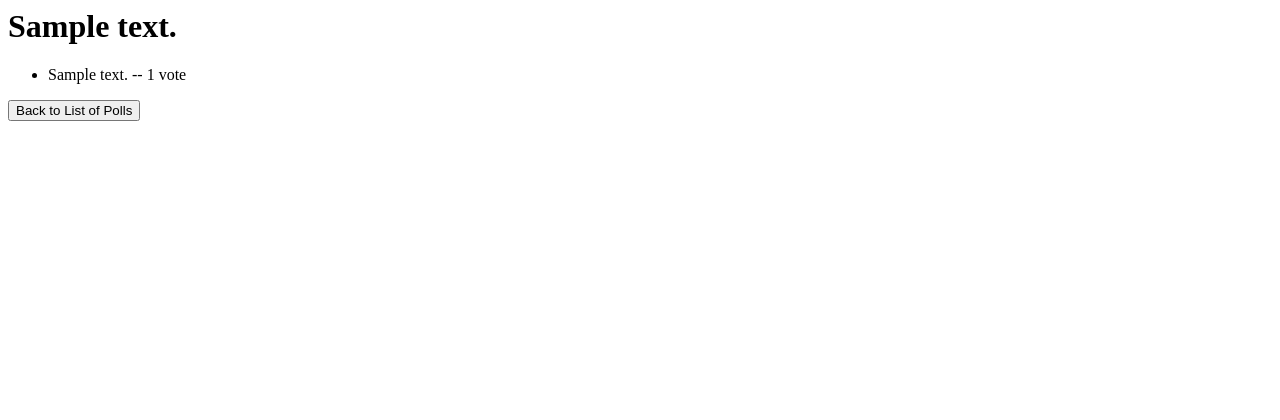
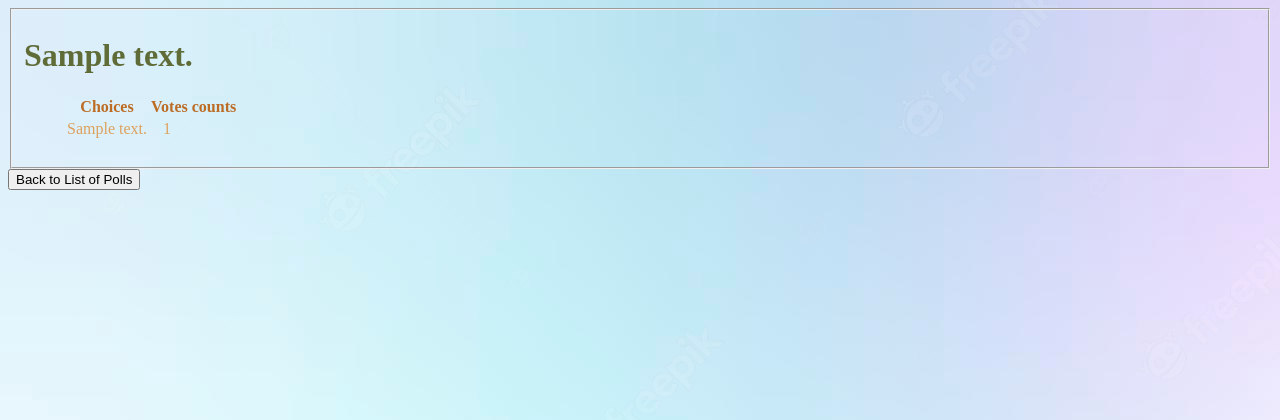
Before and after one commit to dzptahh/ku-polls, a Django app: page /polls/1/results/ in a window 1280 px wide. Shown: the top 420 px of the page. Run offline with Django 4.2, Linux system fonts and the light colour scheme; tables that the repository leaves empty hold one stand-in row (values such as "Sample post").

Commit message:
get better page

```diff
--- a/polls/models.py
+++ b/polls/models.py
@@ -1,5 +1,3 @@
-from django.db import models
-
 # Create your models here.
 import datetime
 from django.db import models
@@ -20,7 +18,7 @@ class Question(models.Model):
 
     def is_published(self):
         current = timezone.now()
-        return current - datetime.timedelta(days=1) <= self.pub_date <= current
+        return current >= self.pub_date
 
     def can_vote(self):
         current = timezone.now()
--- a/polls/templates/polls/detail.html
+++ b/polls/templates/polls/detail.html
@@ -1,7 +1,11 @@
+{% load static %}
+
+<link rel="stylesheet" href="{% static 'polls/style.css' %}">
+
 <form action="{% url 'polls:vote' question.id %}" method="post">
     {% csrf_token %}
     <fieldset>
-        <legend><h1>{{ question.question_text }}</h1></legend>
+        <legend><h1 style="color:fca311">{{ question.question_text }}</h1></legend>
         {% if error_message %}<p><strong>{{ error_message }}</strong></p>{% endif %}
         {% for choice in question.choice_set.all %}
         <input type="radio" name="choice" id="choice{{ forloop.counter }}" value="{{ choice.id }}">
--- a/polls/templates/polls/results.html
+++ b/polls/templates/polls/results.html
@@ -1,9 +1,20 @@
-<h1>{{ question.question_text }}</h1>
+{% load static %}
 
-<ul>
-    {% for choice in question.choice_set.all %}
-    <li>{{ choice.choice_text }} -- {{ choice.votes }} vote{{ choice|pluralize }}</li>
-    {% endfor %}
-</ul>
-
-    <a href="{% url 'polls:index'%}"> <input type="button" value="Back to List of Polls"> </a>
+<link rel="stylesheet" href="{% static 'polls/style.css' %}">
+<fieldset>
+    <h1 style="color:606c38">{{ question.question_text }}</h1>
+    <ul>
+        <table>
+            <tr style="color:bc6c25">
+                <th> Choices </th>
+                <th> Votes counts</th>
+            </tr>
+        {% for choice in question.choice_set.all %}
+            <tr style="color:dda15e">
+                <td>{{ choice.choice_text }}</td>
+                <td > &nbsp;&nbsp {{ choice.votes }}</td>
+            </tr>
+        {% endfor %}
+        </table>
+</fieldset>
+<a href="{% url 'polls:index'%}"> <input type="button" value="Back to List of Polls"> </a>
```
Also changed, not shown: polls/templates/polls/index.html (+10 -2 lines).
